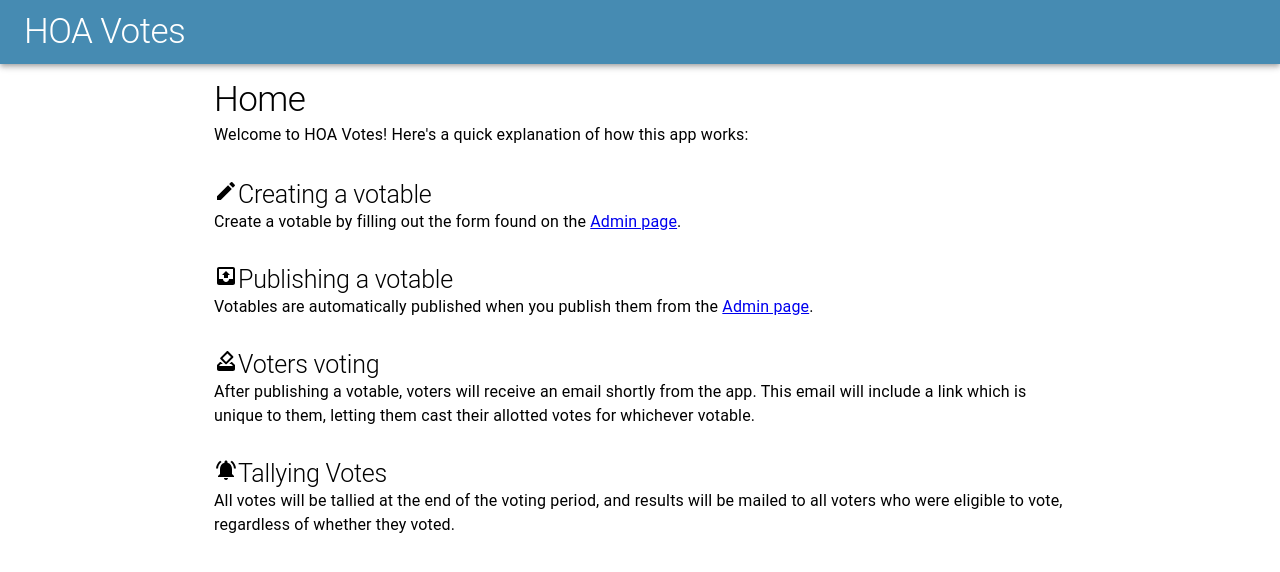
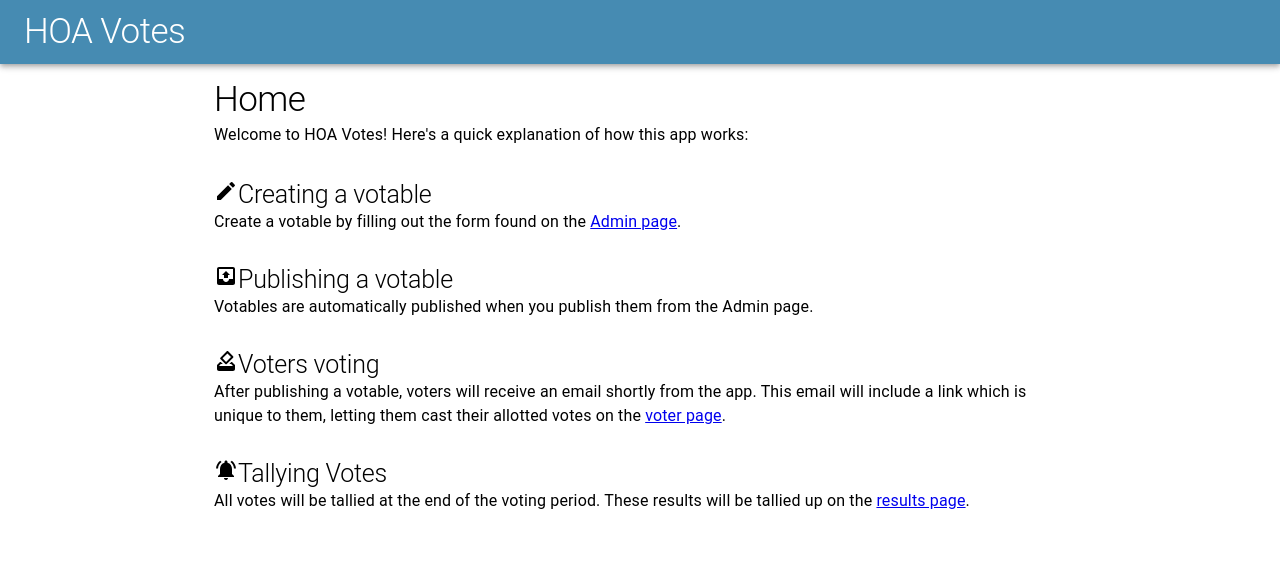
Before and after one commit to JamesMitofsky/Community-Votes, a React (Create React App) app: page / in a window 1280 px wide. Shown: the top 572 px of the page. Built offline with nearby package versions, Linux system fonts and the light colour scheme.

Commit message:
Adjust landing page copy & add results page

```diff
--- a/src/App.js
+++ b/src/App.js
@@ -1,5 +1,6 @@
 import AdminView from "./views/AdminView.jsx";
 import VoterView from "./views/VoterView.jsx";
+import ResultsView from "./views/ResultsView.jsx";
 import LandingPage from "./views/LandingPage.jsx";
 import UnknownAddress from "./views/UnknownAddress.jsx";
 import Navigation from "./components/Navigation.jsx";
@@ -19,9 +20,10 @@ export default function App() {
             <Routes>
               <Route path="/" element={<LandingPage />}></Route>
               <Route path="/voter" element={<VoterView />}></Route>
+              <Route path="/results" element={<ResultsView />}></Route>
               <Route path="/admin" element={<AdminView />}></Route>
+              <Route path="/buildURL" element={<UrlBuilder />}></Route>
               <Route path="*" element={<UnknownAddress />}></Route>
-              <Route path="/buildURL" element={<UrlBuilder />}></Route>
             </Routes>
           </Container>
         </BrowserRouter>
--- a/src/components/BuildVotable.jsx
+++ b/src/components/BuildVotable.jsx
@@ -169,7 +169,7 @@ export default function BuildVotable() {
         style={{ display: "flex" }}
       >
         <Grid item xs={12}>
-          <Typography variant="h2">Create a votable!</Typography>
+          <Typography variant="h1">Create a votable!</Typography>
         </Grid>
         <Grid item xs={12}>
           <Votable currentVotable={votable} setCurrentVotable={setVotable} />
@@ -180,9 +180,6 @@ export default function BuildVotable() {
             currentCandidate={currentCandidate}
             setCurrentCandidate={setCurrentCandidate}
           />
-          <Typography variant="h3">
-            {candidates.length > 0 ? "Registered Candidates" : ""}
-          </Typography>
           <NameList people={candidates} />
         </Grid>
         <Grid item xs={12}>
--- a/src/components/VotersList.jsx
+++ b/src/components/VotersList.jsx
@@ -5,7 +5,7 @@ export default function VotersList({ voters }) {
   const listItems = voters.map((voter) => {
     console.log("newid:", voter.id);
     return (
-      <ListItem divider key={voter.id}>
+      <ListItem key={voter.id}>
         <ListItemText primary={voter.voterName} secondary="Name" />
         <ListItemText primary={voter.voterEmail} secondary="Email" />
         <ListItemText primary={voter.voterVotes} secondary="Votes" />
--- a/src/views/LandingPage.jsx
+++ b/src/views/LandingPage.jsx
@@ -24,8 +24,8 @@ export default function LandingPage() {
         Publishing a votable
       </Typography>
       <Typography variant="body1">
-        Votables are automatically published when you publish them from the{" "}
-        <Link to="/admin">Admin page</Link>.
+        Votables are automatically published when you publish them from the
+        Admin page.
       </Typography>
       <Typography variant="h2">
         <HowToVoteIcon />
@@ -34,16 +34,16 @@ export default function LandingPage() {
       <Typography variant="body1">
         After publishing a votable, voters will receive an email shortly from
         the app. This email will include a link which is unique to them, letting
-        them cast their allotted votes for whichever votable.
+        them cast their allotted votes on the{" "}
+        <Link to="/voter">voter page</Link>.
       </Typography>
       <Typography variant="h2">
         <NotificationsActiveIcon />
         Tallying Votes
       </Typography>
       <Typography variant="body1">
-        All votes will be tallied at the end of the voting period, and results
-        will be mailed to all voters who were eligible to vote, regardless of
-        whether they voted.
+        All votes will be tallied at the end of the voting period. These results
+        will be tallied up on the <Link to="/results">results page</Link>.
       </Typography>
     </>
   );
--- /dev/null
+++ b/src/views/ResultsView.jsx
@@ -0,0 +1,12 @@
+import { Typography } from "@mui/material";
+
+export default function ResultsView() {
+  return (
+    <>
+      <Typography variant="h1">Results</Typography>
+      <Typography variant="subtitle1">
+        Here are the results of the voting period.
+      </Typography>
+    </>
+  );
+}
```
